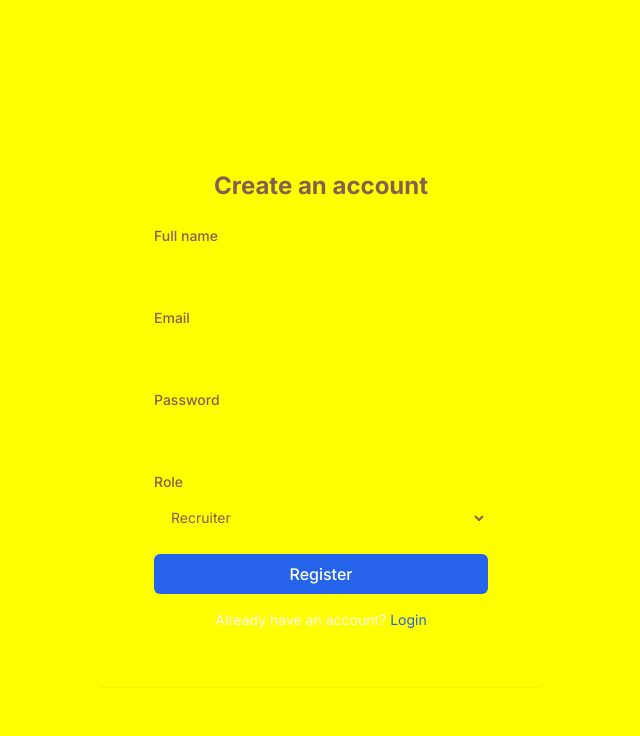
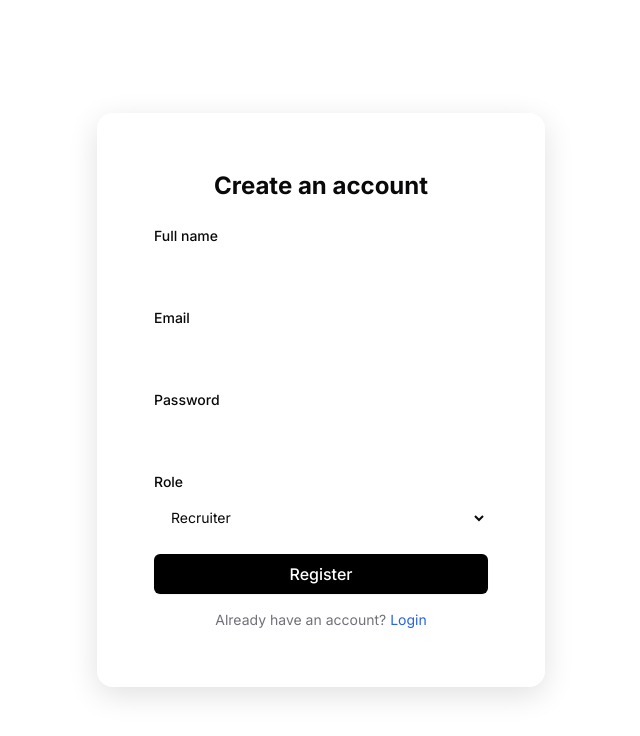
Before and after one commit to CodeCrafter19programmer/Hiring-Agent, a Next.js app in the folder hiring-agent-frontend/: page /register in a window 1280 px wide. Shown: the top 736 px of the page, without its empty margins (319-959 px from the left). Built offline with nearby package versions, Linux system fonts and the light colour scheme; no server answers.

Commit message:
style(ui): black/white glassmorphism theme, glass cards/auth, a11y labels for selects

```diff
--- a/hiring-agent-frontend/app/globals.css
+++ b/hiring-agent-frontend/app/globals.css
@@ -4,36 +4,36 @@
 
 @layer base {
   :root {
-    --background: 248 250 252;
-    --foreground: 15 23 42;
-    --card: 255 255 255;
-    --card-foreground: 15 23 42;
-    --primary: 37 99 235;
-    --primary-foreground: 255 255 255;
-    --accent: 6 182 212;
-    --accent-foreground: 255 255 255;
-    --muted: 241 245 249;
-    --muted-foreground: 100 116 139;
-    --border: 226 232 240;
-    --input: 226 232 240;
-    --ring: 37 99 235;
-    --radius: 0.5rem;
+    --background: 0 0% 100%;
+    --foreground: 240 10% 3.9%;
+    --card: 0 0% 100%;
+    --card-foreground: 240 10% 3.9%;
+    --primary: 0 0% 10%;
+    --primary-foreground: 0 0% 100%;
+    --accent: 240 3.8% 46.1%;
+    --accent-foreground: 0 0% 100%;
+    --muted: 240 4.8% 95.9%;
+    --muted-foreground: 240 3.8% 46.1%;
+    --border: 240 5.9% 90%;
+    --input: 240 5.9% 90%;
+    --ring: 240 5% 64.9%;
+    --radius: 0.75rem;
   }
 
   .dark {
-    --background: 11 18 32;
-    --foreground: 230 238 248;
-    --card: 15 23 42;
-    --card-foreground: 230 238 248;
-    --primary: 37 99 235;
-    --primary-foreground: 255 255 255;
-    --accent: 6 182 212;
-    --accent-foreground: 255 255 255;
-    --muted: 30 41 59;
-    --muted-foreground: 148 163 184;
-    --border: 30 41 59;
-    --input: 30 41 59;
-    --ring: 37 99 235;
+    --background: 240 10% 3.9%;
+    --foreground: 0 0% 98%;
+    --card: 240 10% 3.9%;
+    --card-foreground: 0 0% 98%;
+    --primary: 0 0% 100%;
+    --primary-foreground: 0 0% 10%;
+    --accent: 240 5% 64.9%;
+    --accent-foreground: 0 0% 10%;
+    --muted: 240 3.7% 15.9%;
+    --muted-foreground: 240 5% 64.9%;
+    --border: 240 3.7% 15.9%;
+    --input: 240 3.7% 15.9%;
+    --ring: 0 0% 100%;
   }
 }
 
--- a/hiring-agent-frontend/app/login/page.tsx
+++ b/hiring-agent-frontend/app/login/page.tsx
@@ -31,7 +31,7 @@ export default function LoginPage() {
   };
 
   return (
-    <div className="flex min-h-screen items-center justify-center bg-muted/50">
+    <div className="relative flex min-h-screen items-center justify-center bg-gradient-to-b from-background to-transparent">
       <Card className="w-full max-w-md">
         <div className="p-8">
           <h1 className="mb-6 text-center text-2xl font-bold">Hiring Agent Manager</h1>
--- a/hiring-agent-frontend/app/register/page.tsx
+++ b/hiring-agent-frontend/app/register/page.tsx
@@ -33,7 +33,7 @@ export default function RegisterPage() {
   };
 
   return (
-    <div className="flex min-h-screen items-center justify-center bg-muted/50">
+    <div className="relative flex min-h-screen items-center justify-center bg-gradient-to-b from-background to-transparent">
       <Card className="w-full max-w-md">
         <div className="p-8">
           <h1 className="mb-6 text-center text-2xl font-bold">Create an account</h1>
@@ -42,9 +42,11 @@ export default function RegisterPage() {
             <Input label="Email" type="email" value={email} onChange={(e) => setEmail(e.target.value)} required />
             <Input label="Password" type="password" value={password} onChange={(e) => setPassword(e.target.value)} required />
             <div>
-              <label className="mb-1.5 block text-sm font-medium">Role</label>
+              <label htmlFor="role" className="mb-1.5 block text-sm font-medium">Role</label>
               <select
-                className="h-10 w-full rounded-md border border-input bg-background px-3 text-sm focus:outline-none focus:ring-2 focus:ring-primary focus:ring-offset-2"
+                id="role"
+                title="Role"
+                className="h-10 w-full rounded-md border px-3 text-sm text-foreground border-white/20 bg-white/60 dark:bg-white/10 backdrop-blur-xl focus:outline-none focus:ring-2 focus:ring-black/20 dark:focus:ring-white/30 focus:ring-offset-2"
                 value={role}
                 onChange={(e) => setRole(e.target.value)}
               >
--- a/hiring-agent-frontend/components/layout/Topbar.tsx
+++ b/hiring-agent-frontend/components/layout/Topbar.tsx
@@ -10,12 +10,12 @@ export function Topbar() {
   const { user } = useAuth();
 
   return (
-    <header className="fixed left-64 right-0 top-0 z-30 h-16 border-b bg-card">
+    <header className="fixed left-64 right-0 top-0 z-30 h-16 border-b border-white/10 bg-white/60 dark:bg-white/5 backdrop-blur-xl">
       <div className="flex h-full items-center justify-between px-6">
         <div className="flex-1" />
         <div className="flex items-center gap-4">
           <ThemeToggle />
-          <button className="relative rounded-md p-2 hover:bg-muted" aria-label="Notifications">
+          <button className="relative rounded-md p-2 hover:bg-black/5 dark:hover:bg-white/10" aria-label="Notifications">
             <Bell className="h-5 w-5" />
             <span className="absolute right-1 top-1 h-2 w-2 rounded-full bg-red-500" />
           </button>
--- a/hiring-agent-frontend/components/ui/Button.tsx
+++ b/hiring-agent-frontend/components/ui/Button.tsx
@@ -3,9 +3,12 @@
 import { cn } from "@/lib/utils";
 import { ButtonHTMLAttributes, forwardRef } from "react";
 
+type Variant = "primary" | "secondary" | "danger" | "ghost";
+type Size = "sm" | "md" | "lg";
+
 interface ButtonProps extends ButtonHTMLAttributes<HTMLButtonElement> {
-  variant?: "primary" | "secondary" | "danger" | "ghost";
-  size?: "sm" | "md" | "lg";
+  variant?: Variant;
+  size?: Size;
   isLoading?: boolean;
 }
 
@@ -15,25 +18,27 @@ export const Button = forwardRef<HTMLButtonElement, ButtonProps>(
     ref
   ) => {
     const baseStyles =
-      "inline-flex items-center justify-center rounded-button font-medium transition-colors focus:outline-none focus:ring-2 focus:ring-primary focus:ring-offset-2 disabled:opacity-50 disabled:pointer-events-none";
+      "inline-flex items-center justify-center rounded-button font-medium transition-colors focus:outline-none disabled:opacity-50 disabled:pointer-events-none backdrop-blur-md focus:ring-2 focus:ring-black/20 dark:focus:ring-white/30 focus:ring-offset-2";
 
-    const variants = {
-      primary: "bg-primary text-white hover:bg-primary/90",
-      secondary: "border border-border bg-background hover:bg-muted",
+    const variants: Record<Variant, string> = {
+      primary:
+        "bg-black text-white hover:bg-black/90 dark:bg-white dark:text-black dark:hover:bg-white/90 shadow-sm",
+      secondary:
+        "border border-white/20 bg-white/60 text-foreground hover:bg-white/80 dark:bg-white/10 dark:text-foreground",
       danger: "bg-red-600 text-white hover:bg-red-700",
-      ghost: "hover:bg-muted",
-    } as const;
+      ghost: "hover:bg-black/5 dark:hover:bg-white/10",
+    };
 
-    const sizes = {
+    const sizes: Record<Size, string> = {
       sm: "h-8 px-3 text-sm",
       md: "h-10 px-4",
       lg: "h-12 px-6 text-lg",
-    } as const;
+    };
 
     return (
       <button
         ref={ref}
-        className={cn(baseStyles, variants[variant], sizes[size], className)}
+        className={cn(baseStyles, variants[variant as Variant], sizes[size as Size], className)}
         disabled={disabled || isLoading}
         {...props}
       >
--- a/hiring-agent-frontend/components/ui/Card.tsx
+++ b/hiring-agent-frontend/components/ui/Card.tsx
@@ -3,7 +3,15 @@ import { HTMLAttributes } from "react";
 
 export function Card({ className, ...props }: HTMLAttributes<HTMLDivElement>) {
   return (
-    <div className={cn("rounded-lg border bg-card p-6 shadow-sm", className)} {...props} />
+    <div
+      className={cn(
+        "rounded-2xl p-6",
+        "border border-white/20 bg-white/60 dark:bg-white/10",
+        "backdrop-blur-xl shadow-[0_8px_30px_rgba(0,0,0,0.12)]",
+        className,
+      )}
+      {...props}
+    />
   );
 }
 
--- a/hiring-agent-frontend/components/ui/Input.tsx
+++ b/hiring-agent-frontend/components/ui/Input.tsx
@@ -23,8 +23,9 @@ export const Input = forwardRef<HTMLInputElement, InputProps>(
           ref={ref}
           id={inputId}
           className={cn(
-            "flex h-10 w-full rounded-md border border-input bg-background px-3 py-2 text-sm",
-            "focus:outline-none focus:ring-2 focus:ring-primary focus:ring-offset-2",
+            "flex h-10 w-full rounded-md border px-3 py-2 text-sm text-foreground placeholder:text-muted-foreground",
+            "border-white/20 bg-white/60 dark:bg-white/10 backdrop-blur-xl",
+            "focus:outline-none focus:ring-2 focus:ring-black/20 dark:focus:ring-white/30 focus:ring-offset-2",
             "disabled:cursor-not-allowed disabled:opacity-50",
             error && "border-red-500 focus:ring-red-500",
             className
--- a/hiring-agent-frontend/components/ui/Modal.tsx
+++ b/hiring-agent-frontend/components/ui/Modal.tsx
@@ -27,13 +27,13 @@ export function Modal({ open, onClose, title, children, footer }: ModalProps) {
 
   return (
     <div className="fixed inset-0 z-50 flex items-center justify-center">
-      <div className="fixed inset-0 bg-black/50" onClick={onClose} />
-      <div className="relative z-10 w-full max-w-lg rounded-lg bg-card p-6 shadow-lg">
+      <div className="fixed inset-0 bg-black/40 backdrop-blur-sm" onClick={onClose} />
+      <div className="relative z-10 w-full max-w-lg rounded-2xl border border-white/20 bg-white/60 p-6 shadow-[0_8px_30px_rgba(0,0,0,0.12)] backdrop-blur-xl dark:bg-white/10">
         <div className="mb-4 flex items-center justify-between">
           {title && <h2 className="text-xl font-semibold">{title}</h2>}
           <button
             onClick={onClose}
-            className="rounded-md p-1 hover:bg-muted"
+            className="rounded-md p-1 hover:bg-black/5 dark:hover:bg-white/10"
             aria-label="Close"
           >
             <X className="h-5 w-5" />
```
Also changed, not shown: hiring-agent-frontend/app/agents/new/page.tsx (+8 -4 lines), hiring-agent-frontend/components/layout/Sidebar.tsx (+5 -3 lines).
